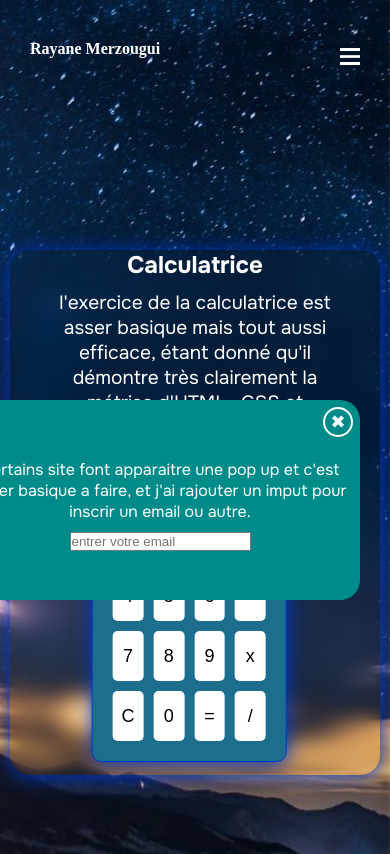
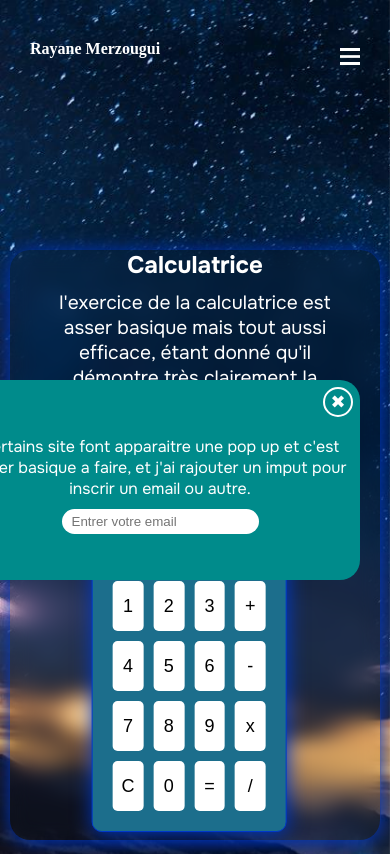
Before and after one commit to Rayane-Merzougui/page-test.github.io, a plain HTML site: page MesAptitudes.html in a window 390 px wide. Shown: the top 854 px of the page. Drawn offline with Linux system fonts and the light colour scheme; a web font is replaced by a local one.

Commit message:
j'ai styliser un peut plus la pop up

```diff
--- a/MesAptitudes.html
+++ b/MesAptitudes.html
@@ -56,7 +56,7 @@
         Certains site font apparaitre une pop up et c'est asser basique a faire,
         et j'ai rajouter un imput pour inscrir un email ou autre.
       </p>
-      <input type="text" id="email" placeholder="entrer votre email" />
+      <input type="text" id="email" placeholder="Entrer votre email" />
       <button id="exite">&#10006;</button>
     </div>
     <script src="./index.js"></script>
--- a/style.css
+++ b/style.css
@@ -204,6 +204,18 @@ button:hover {
   padding: 10px;
   text-align: center;
 }
+.boxpop input {
+  box-sizing: border-box;
+  padding: 5px 10px;
+  border-radius: 15px;
+  border: none;
+  transition: 0.3s;
+}
+.boxpop input[type="text"]:focus {
+  border: none;
+  outline: none;
+  background-color: rgb(214, 212, 212);
+}
 #exite {
   height: 30px;
   width: 30px;
@@ -264,6 +276,15 @@ button:hover {
   #active {
     font-size: larger;
   }
+  .calculator {
+    top: 500px;
+  }
+  .back {
+    height: 590px;
+  }
+  .boxpop {
+    top: 380px;
+  }
 }
 @media screen and (max-width: 500px) {
   #title {
```
